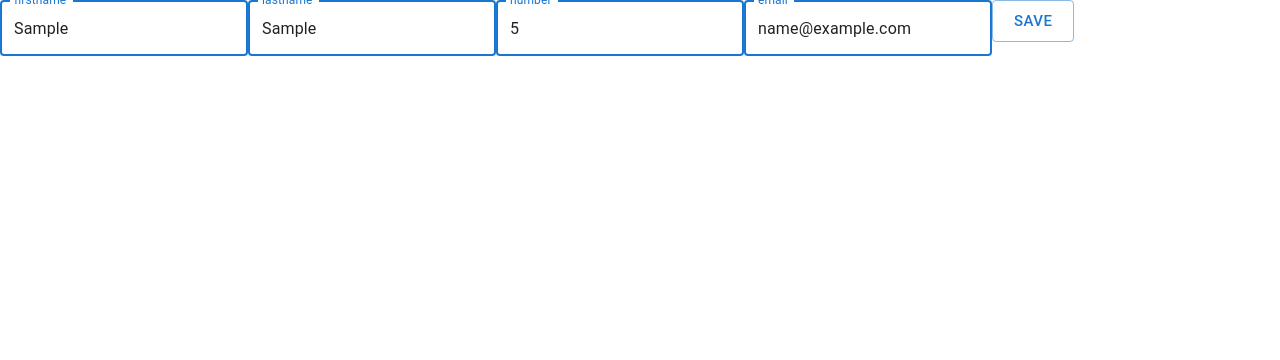
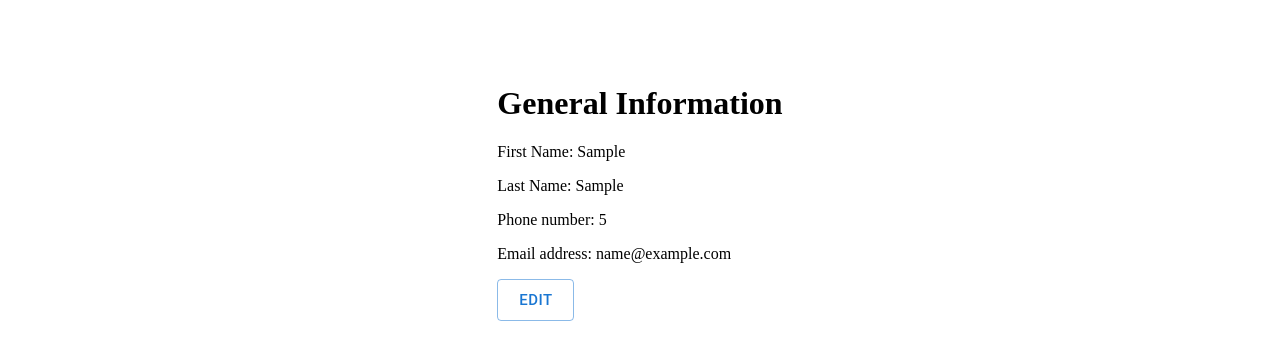
Before and after one commit to a-sha0234/cv-application, a React (Create React App) app: page / in a window 1280 px wide. Both pictures are taken after typing "Sample", "Sample", "5", "name@example.com" into the empty fields and a click on the button "SAVE". Shown: the top 360 px of the page. Built offline with nearby package versions, Linux system fonts and the light colour scheme.

Commit message:
finish basic functionality of the general componen

```diff
--- a/src/App.js
+++ b/src/App.js
@@ -1,6 +1,5 @@
 import General from "./components/General";
 import "./style/style.scss";
-
 function App() {
   return (
     <div className="App">
--- a/src/components/General.js
+++ b/src/components/General.js
@@ -28,8 +28,18 @@ export default function General() {
     });
   }
 
+  const style = {
+    display: toggle === false ? "block" : "none",
+  };
+
+  const styletogg = {
+    display: toggle === true ? "block" : "none",
+  };
+
   return (
+    <div>
       <form>
+        <div className="wrapper" style={style}>
           <TextField
             color="primary"
             focused
@@ -61,7 +71,6 @@ export default function General() {
             value={formData.PhoneNum}
             placeholder="enter number"
             onChange={handleChange}
-        className="textfields"
           />
           <TextField
             type="text"
@@ -72,11 +81,23 @@ export default function General() {
             name="emailAddress"
             value={formData.emailAddress}
             onChange={handleChange}
-        className="textfields"
           />
           <Button variant="outlined" size="large" onClick={btnToggle}>
             Save
           </Button>
+        </div>
       </form>
+
+      <div className="formInfo" style={styletogg}>
+        <h1>General Information </h1>
+        <p>First Name: {formData.firstName}</p>
+        <p>Last Name: {formData.secondName}</p>
+        <p>Phone number: {formData.PhoneNum}</p>
+        <p> Email address: {formData.emailAddress}</p>
+        <Button variant="outlined" size="large" onClick={btnToggle}>
+          Edit
+        </Button>
+      </div>
+    </div>
   );
 }
--- a/src/style/_globals.scss
+++ b/src/style/_globals.scss
@@ -1,9 +1,9 @@
 * {
   box-sizing: border-box;
-  margin: 0;
-  padding: 0;
 }
 
-.textfields {
-  margin-right: 21px;
+.App {
+  display: flex;
+  justify-content: center;
+  margin-top: 5%;
 }
```
Lines whose indentation alone changed are shown as unchanged.
